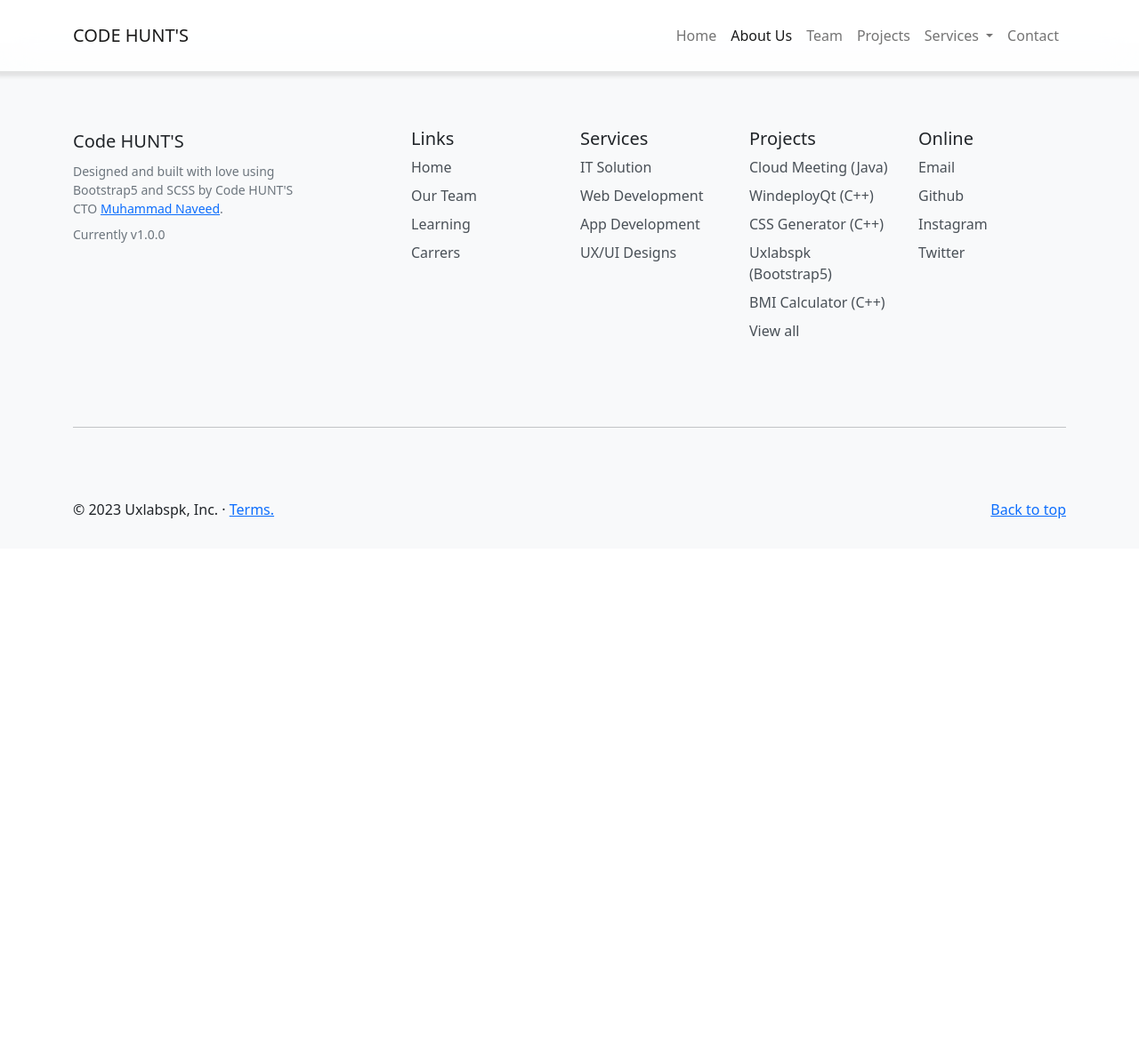
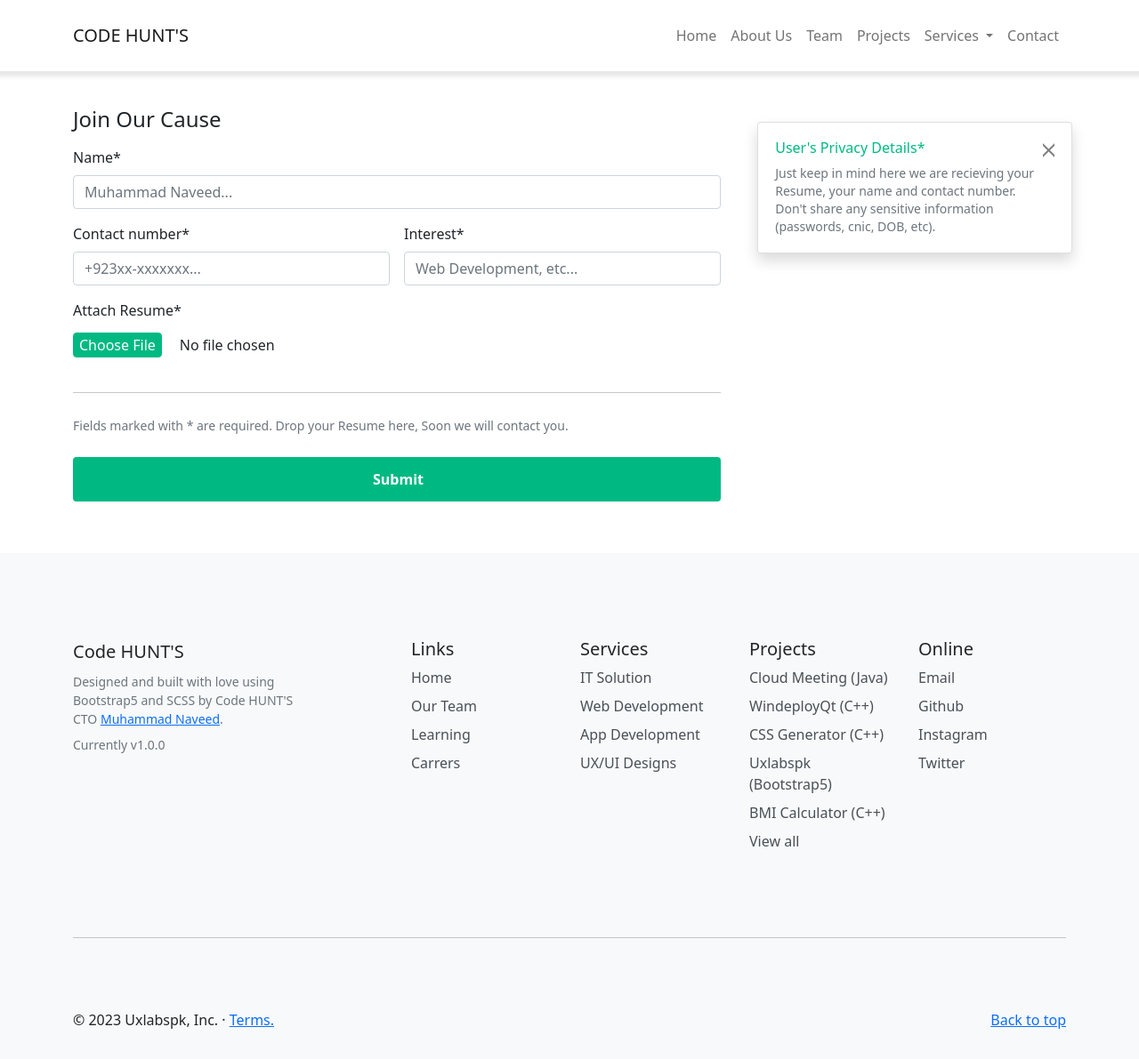
Before and after one commit to uxlabspk/codehunts, a PHP site: page /hiring.html in a window 1280 px wide. Shown: the whole page at 89% size. Before the commit the page ends 583 px from the top, so only its background shows below. Run offline with PHP 8.4, Linux system fonts and the light colour scheme.

Commit message:
adding hiring page

```diff
--- a/Scss/style.scss
+++ b/Scss/style.scss
@@ -2,81 +2,69 @@
 @import './components';
 
 
-*
-{
+* {
     transition-property: background-color, opacity, width, height;
     transition-duration: 300ms;
     transition-timing-function: linear;
 }
 
-nav
-{
+nav {
     min-height: 80px;
 }
 
-.primary_text
-{
+.primary_text {
     color: $green-color;
 }
 
-.btn-md-green
-{
-	@include intractive-btn(30px, $green-color, $white-color);
-	text-decoration: none;
+.btn-md-green {
+    @include intractive-btn(30px, $green-color, $white-color);
+    text-decoration: none;
     border: 1px solid $green-color;
     font-weight: 500;
     text-align: center;
 
-    &:hover
-    {
+    &:hover {
         opacity: 75%;
         color: $text-color;
     }
 }
 
-.services-card
-{
+.services-card {
     padding: 0px 30px 0px 30px;
 
-    &:hover
-    {
+    &:hover {
         background-color: $green-color;
         color: $white-color;
-        a
-        {
+
+        a {
             color: $white-color;
         }
 
     }
 }
 
-.services-img
-{
+.services-img {
     margin: 20px 0px 30px 0px;
 }
 
-.odd-section
-{
+.odd-section {
     background-color: $offwhite-color;
     margin: 90px 0px 0px 0px;
 }
 
-.even-section
-{
+.even-section {
     background-color: $white-color;
     margin: 90px 0px 0px 0px;
 }
 
-.details-section
-{
+.details-section {
     background-color: $green-color;
     margin: 90px 0px 0px 0px;
     padding: 80px 0px 80px 0px;
     color: $white-color;
 }
 
-.btn-lg-green-outline
-{
+.btn-lg-green-outline {
     @include btn(250px, 50px, 3px);
     margin-bottom: 10px;
     background-color: $white-color;
@@ -84,89 +72,100 @@ nav
     border-left: 3px solid $green-color;
     color: $green-color;
     font-weight: 600;
-
-    &:hover
-    {
-        color: $white-color;
-        background-color: $green-color;
-    }
 }
 
-.team-img
-{
+.team-img {
     width: 250px;
     height: 300px;
     border-radius: 12px;
     margin-bottom: 18px;
 
-    &:hover
-    {
+    &:hover {
         cursor: pointer;
     }
 }
 
-.btn-md-green-secondary
-{
+.btn-md-green-secondary {
     @include intractive-btn(30px, $white-color, $green-color);
-	text-decoration: none;
+    text-decoration: none;
     border: 1px solid $white-color;
     font-weight: 500;
     text-align: center;
 
-    &:hover
-    {
+    &:hover {
         opacity: 75%;
         color: $text-color;
     }
 }
 
-.wrap-text
-{
+.wrap-text {
     margin: 20px 8% 20px 8%;
 }
 
-.bg-blur
-{
+.bg-blur {
     box-shadow: 0px 2px 4px 4px rgba(100, 100, 100, 0.15);
-    background-color: rgba(255,255,255,0.72);
+    background-color: rgba(255, 255, 255, 0.72);
     backdrop-filter: saturate(180%) blur(20px);
 }
 
-.team
-{
+.team {
     margin-bottom: 20px;
 }
 
-.lnk a
-{
+.lnk a {
     color: #495057;
     text-decoration: none;
 }
 
-.profile-img
-{
+.profile-img {
     border-radius: 30px;
-    width:64px;
-    height:64px;
+    width: 64px;
+    height: 64px;
     margin: 0px 20px 0px 0px;
 }
 
-.project-thumbnail
-{
+.project-thumbnail {
     height: auto;
 }
 
-.btn-sm-green
-{
-	@include sm-btn(6px, $white-color, $green-color);
-	text-decoration: none;
+.btn-sm-green {
+    @include sm-btn(6px, $white-color, $green-color);
+    text-decoration: none;
     border: 1px solid $green-color;
     font-weight: 500;
     text-align: center;
 
-    &:hover
-    {
+    &:hover {
         background-color: $green-color;
         color: $offwhite-color;
     }
 }
+
+input::file-selector-button {
+    background-color: $green-color;
+    border: 1px solid $green-color;
+    border-radius: 4px;
+    color: $white-color;
+    cursor: pointer;
+    font-weight: 400;
+    margin: 5px 20px 15px 0px;
+
+    &:hover {
+        opacity: 80%;
+    }
+}
+
+
+.btn-submit-green {
+    @include btn(250px, 50px, 4px);
+    margin-bottom: 10px;
+    background-color: $green-color;
+    border: 0px;
+    border-left: 3px solid $green-color;
+    color: $white-color;
+    font-weight: 600;
+
+    &:hover {
+        opacity: 80%;
+    }
+}
--- a/css/style.css
+++ b/css/style.css
@@ -86,11 +86,6 @@ nav {
   border-left: 3px solid #00b982;
   color: #00b982;
   font-weight: 600;
-}
-
-.btn-lg-green-outline:hover {
-  color: #ffffff;
-  background-color: #00b982;
 }
 
 .team-img {
@@ -183,4 +178,37 @@ nav {
   background-color: #00b982;
   color: #F8F8F8;
 }
+
+input::file-selector-button {
+  background-color: #00b982;
+  border: 1px solid #00b982;
+  border-radius: 4px;
+  color: #ffffff;
+  cursor: pointer;
+  font-weight: 400;
+  margin: 5px 20px 15px 0px;
+}
+
+input::file-selector-button:hover {
+  opacity: 80%;
+}
+
+.btn-submit-green {
+  min-width: 250px;
+  height: 50px;
+  border-radius: 4px;
+  width: -webkit-fill-available;
+  width: -moz-available;
+  width: stretch;
+  margin-bottom: 10px;
+  background-color: #00b982;
+  border: 0px;
+  border-left: 3px solid #00b982;
+  color: #ffffff;
+  font-weight: 600;
+}
+
+.btn-submit-green:hover {
+  opacity: 80%;
+}
 /*# sourceMappingURL=style.css.map */
--- a/hiring.html
+++ b/hiring.html
@@ -33,7 +33,7 @@
                 <a class="nav-link" aria-current="page" href="./index.html">Home</a>
               </li>
               <li class="nav-item">
-                <a class="nav-link active" href="./about.html">About Us</a>
+                <a class="nav-link" href="./about.html">About Us</a>
               </li>
               <li class="nav-item">
                 <a class="nav-link" href="./team.html">Team</a>
@@ -63,10 +63,62 @@
         </div>
       </nav>
 
+      <!-- Hiring Section -->
+      <div class="even-section" style="margin-top: 120px;">
+        <div class="container">
+			<!-- Sidebar showing privacy notice -->
+			<div class="row g-5">
+				<div class="col-md-5 col-lg-4 order-md-last alert fade show">
+				  <ul class="list-group mb-3 shadow">
+					<li class="list-group-item d-flex justify-content-between lh-sm  " style="padding: 1.2rem;">
+					  <div>
+						<h6 class="primary_text">User's Privacy Details*</h6>
+						<small class="text-muted">Just keep in mind here we are recieving your Resume, your name and contact number. Don't share any sensitive information (passwords, cnic, DOB, etc).</small>
+					  </div>
+					  <button type="button" class="btn-close" data-bs-dismiss="alert" aria-label="Close"></button>
+					</li>
+				  </ul>
+				</div>
 
-      <!-- BODY HERE -->
+				<!-- Hiring form -->
+				<div class="col-md-7 col-lg-8">
+				  <h4 class="mb-3">Join Our Cause</h4>
+				  <form>
+					<div class="row g-3">
+					  <div class="col-12">
+						<label for="username" class="form-label">Name* </label>
+						<input type="text" class="form-control" id="userName" placeholder="Muhammad Naveed..." required="">
+					  </div>
 
+					  <div class="col-md-6">
+						<label for="countryname" class="form-label">Contact number*</label>
+						<input type="tel" class="form-control  " id="contactNumber" placeholder="+923xx-xxxxxxx..." required="">
+					  </div>
 
+					  <div class="col-md-6">
+						<label for="statename" class="form-label">Interest*</label>
+						<input type="text" class="form-control  " id="interest" placeholder="Web Development, etc..." required="">
+					  </div>
+
+					  <div class="col-12">
+						<label for="message" class="form-label">Attach Resume*</label> <br>
+						<input type="file" name="cv upload" accept="application/pdf" id="" />
+					  </div>
+					</div>
+					<!-- Divider -->
+					<hr class="my-4">
+					<span class="figure-caption">
+            Fields marked with * are required. Drop your Resume here, Soon we will contact you.
+					</span>
+					<br>
+					<br>
+					<!-- Submit btn -->
+					<button class="btn-submit-green" type="submit" id="learn-more">Submit</button>
+				  </form>
+				</div>
+			  </div>
+        </div>
+      </div>
 
 
 
```
Also changed, not shown: terms.html (+13 -26 lines), 1 other file.
